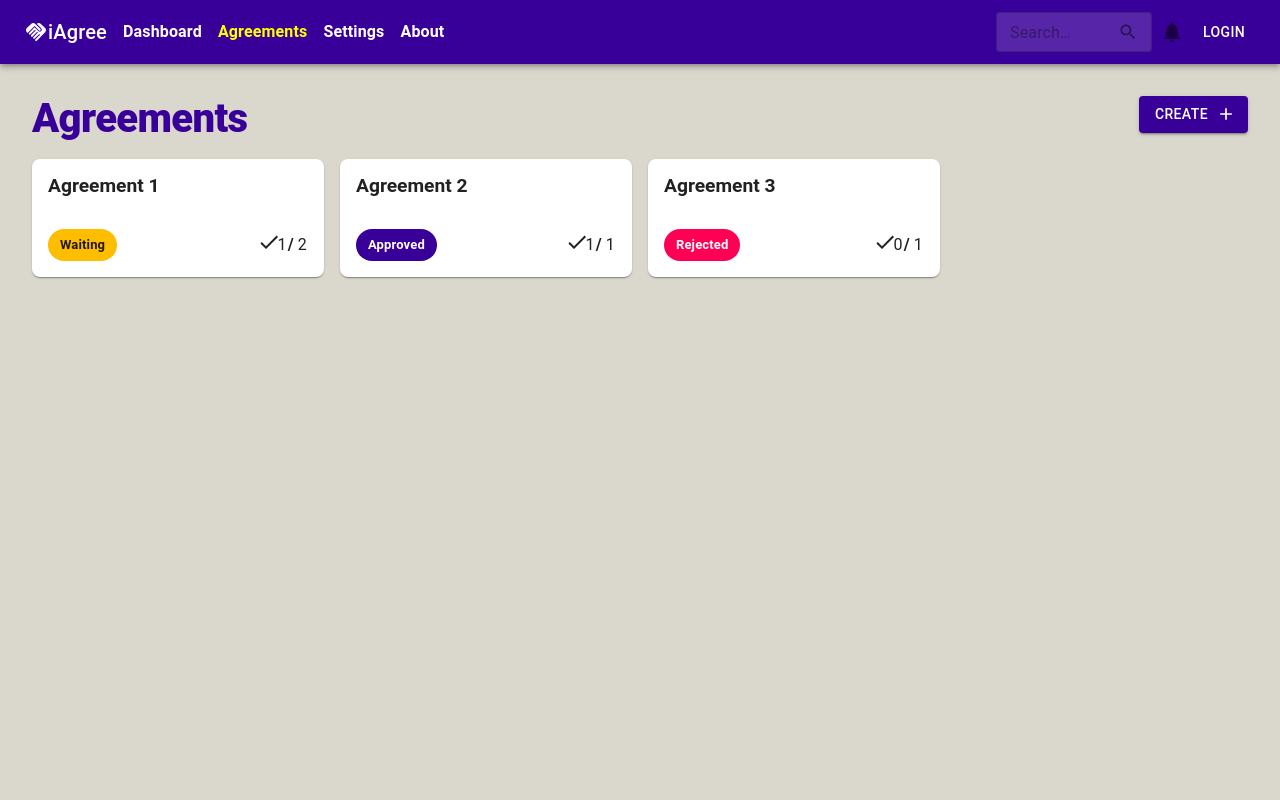
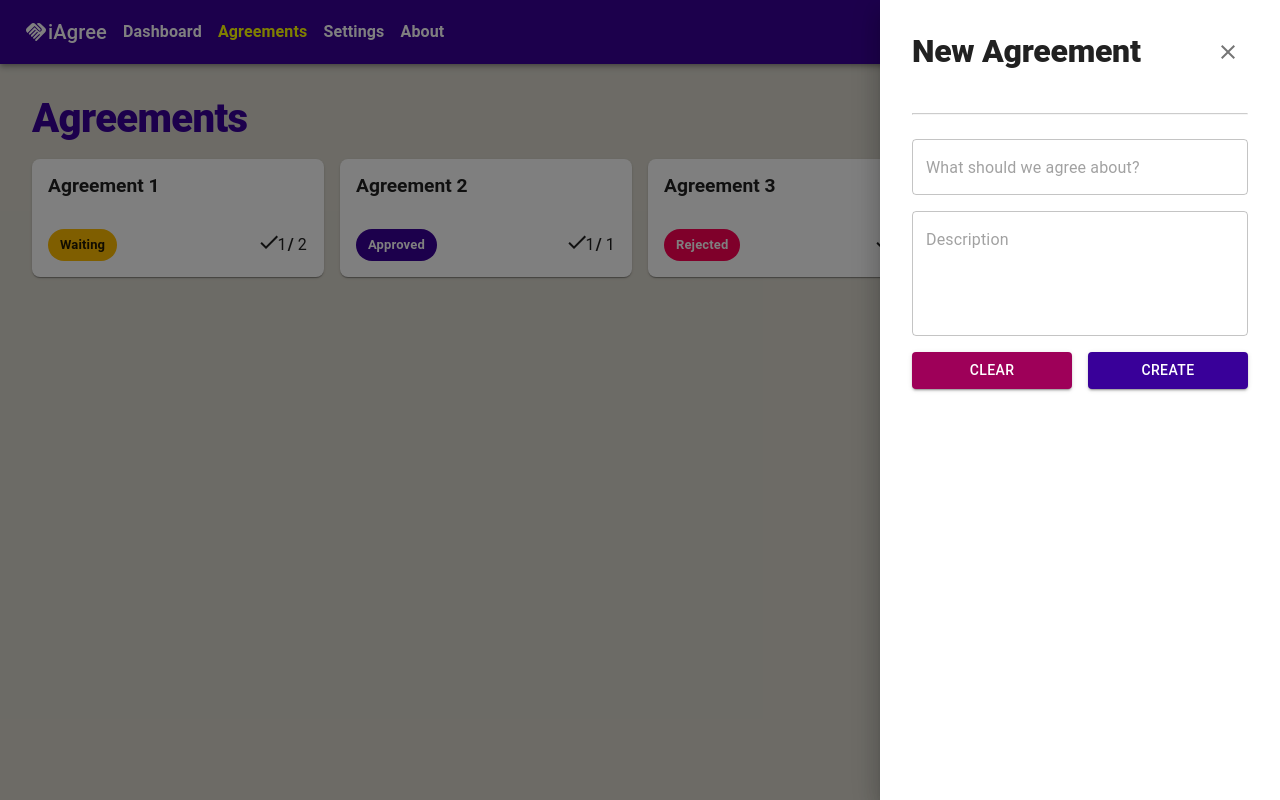
Before and after one commit to zackenichi/iAgree, a React (Create React App) app in the folder web/: page /agreements in a window 1280 px wide. Both pictures are taken after a click on the button "CREATE". Built offline with nearby package versions, Linux system fonts and the light colour scheme.

Commit message:
create UI

```diff
--- /dev/null
+++ b/web/src/components/AddScreen/AddScreen.tsx
@@ -0,0 +1,72 @@
+import {
+  Box,
+  Button,
+  Drawer,
+  Grid,
+  IconButton,
+  TextField,
+  Typography,
+} from '@mui/material';
+import { FC } from 'react';
+import CloseIcon from '@mui/icons-material/Close';
+import { Divider } from '../Divider';
+
+interface AddScreenProps {
+  open: boolean;
+  handleClose: () => void;
+}
+
+const AddScreen: FC<AddScreenProps> = ({ open, handleClose }) => {
+  return (
+    <Drawer anchor="right" open={open} onClose={handleClose}>
+      <Box sx={{ width: { md: 400, xs: '100vw' } }} p={4}>
+        <Grid container spacing={2}>
+          <Grid item xs={10}>
+            <Typography variant="h2">New Agreement</Typography>
+          </Grid>
+          <Grid item xs={2} textAlign="right">
+            <IconButton onClick={handleClose}>
+              <CloseIcon />
+            </IconButton>
+          </Grid>
+          <Grid item xs={12}>
+            <Divider />
+          </Grid>
+          <Grid item xs={12}>
+            <TextField
+              fullWidth
+              placeholder="What should we agree about?"
+              variant="outlined"
+              autoComplete="off"
+            />
+          </Grid>
+          <Grid item xs={12}>
+            <Box>
+              <TextField
+                autoComplete="off"
+                fullWidth
+                placeholder="Description"
+                multiline
+                minRows={4}
+                maxRows={Infinity}
+                variant="outlined"
+              />
+            </Box>
+          </Grid>
+          <Grid item xs={12} md={6}>
+            <Button variant="contained" fullWidth color="secondary">
+              Clear
+            </Button>
+          </Grid>
+          <Grid item xs={12} md={6}>
+            <Button variant="contained" fullWidth>
+              Create
+            </Button>
+          </Grid>
+        </Grid>
+      </Box>
+    </Drawer>
+  );
+};
+
+export { AddScreen };
--- /dev/null
+++ b/web/src/components/AddScreen/index.ts
@@ -0,0 +1 @@
+export * from './AddScreen';
--- a/web/src/App.tsx
+++ b/web/src/components/App/App.tsx
@@ -1,10 +1,10 @@
 import { Box } from '@mui/material';
 import { FC } from 'react';
 import { Routes, Route } from 'react-router-dom';
-import { routes as appRoutes } from './routes';
-import { Header } from './components/Header';
-import NotFound from './pages/NotFound';
-import { ContentArea } from './components/ContentArea';
+import { routes as appRoutes } from '../../routes';
+import { Header } from '../Header';
+import NotFound from '../../pages/NotFound';
+import { ContentArea } from '../ContentArea';
 
 const App: FC = () => {
   return (
@@ -40,4 +40,4 @@ const App: FC = () => {
   );
 };
 
-export default App;
+export { App };
--- /dev/null
+++ b/web/src/components/App/index.ts
@@ -0,0 +1 @@
+export * from './App';
--- /dev/null
+++ b/web/src/components/Divider/Divider.tsx
@@ -0,0 +1,21 @@
+import { FC } from 'react';
+
+interface DividerProps {
+  marginTop?: string | number;
+}
+
+const Divider: FC<DividerProps> = ({ marginTop = '25px' }) => {
+  return (
+    <hr
+      style={{
+        width: '100%',
+        color: '#E2E2E2',
+        marginTop,
+        height: '1px',
+        opacity: '0.5',
+      }}
+    />
+  );
+};
+
+export { Divider };
--- /dev/null
+++ b/web/src/components/Divider/index.ts
@@ -0,0 +1 @@
+export * from './Divider';
--- a/web/src/components/Header/Header.tsx
+++ b/web/src/components/Header/Header.tsx
@@ -5,7 +5,7 @@ import Typography from '@mui/material/Typography';
 import Button from '@mui/material/Button';
 import HandshakeIcon from '@mui/icons-material/Handshake';
 import { routes } from '../../routes';
-import { Link, useLocation } from 'react-router-dom';
+import { Link, useLocation, useNavigate } from 'react-router-dom';
 import { FC, useState } from 'react';
 import NotificationsIcon from '@mui/icons-material/Notifications';
 import { Badge, IconButton } from '@mui/material';
@@ -14,6 +14,8 @@ import { Search } from '../Search';
 const Header: FC = () => {
   const { pathname: current } = useLocation();
   const [notifCount, setNotifCount] = useState(0);
+
+  const navigate = useNavigate();
 
   // test action before we have db
   const handleAddNotif = () => {
@@ -25,14 +27,25 @@ const Header: FC = () => {
     setNotifCount(0);
   };
 
+  const handleLogoClick = () => {
+    navigate('/');
+  };
+
   return (
     <Box sx={{ flexGrow: 1, alignItems: 'center' }}>
       <AppBar position="static">
         <Toolbar>
-          <HandshakeIcon />
-          <Typography variant="h6" component="div">
-            iAgree
-          </Typography>
+          <Box
+            display="flex"
+            alignItems="center"
+            onClick={handleLogoClick}
+            sx={{ cursor: 'pointer ' }}
+          >
+            <HandshakeIcon />
+            <Typography variant="h6" component="div">
+              iAgree
+            </Typography>
+          </Box>
           <Box
             sx={{
               flexGrow: 1,
--- a/web/src/components/Search/Search.tsx
+++ b/web/src/components/Search/Search.tsx
@@ -19,6 +19,7 @@ const Search: FC = () => {
         inputRef={searchRef}
         inputProps={{
           'aria-label': 'search',
+          autoComplete: 'new-password',
           sx: {
             // color: 'white',
             transition: 'width 120ms ease-out',
@@ -27,6 +28,7 @@ const Search: FC = () => {
           },
         }}
         InputProps={{
+          sx: { height: '2.5rem' },
           endAdornment: (
             <InputAdornment position="end" sx={{ cursor: 'pointer' }}>
               <SearchIcon fontSize="small" />
--- a/web/src/index.tsx
+++ b/web/src/index.tsx
@@ -1,10 +1,10 @@
 import ReactDOM from 'react-dom/client';
 
-import App from './App';
 import { ThemeProvider } from '@emotion/react';
 import { theme } from './theme';
 import { CssBaseline } from '@mui/material';
 import { BrowserRouter } from 'react-router-dom';
+import { App } from './components/App';
 
 const root = ReactDOM.createRoot(
   document.getElementById('root') as HTMLElement
--- a/web/src/pages/Agreements.tsx
+++ b/web/src/pages/Agreements.tsx
@@ -1,11 +1,14 @@
-import { ReactElement, FC } from 'react';
+import { ReactElement, FC, useState } from 'react';
 import { Button, Grid, Typography } from '@mui/material';
 import AddIcon from '@mui/icons-material/Add';
 import { List as AgreementList } from '../components/List';
 import { NoItems } from '../components/UI';
 import { Agreement } from '../resources/interfaces/Agreement';
+import { AddScreen } from '../components/AddScreen';
 
 const Agreements: FC = (): ReactElement => {
+  const [openAdd, setOpenAdd] = useState(false);
+
   const agreements: Agreement[] = [
     {
       id: 1,
@@ -57,19 +60,33 @@ const Agreements: FC = (): ReactElement => {
     },
   ];
 
+  const handleOpenAdd = () => {
+    setOpenAdd(true);
+  };
+
+  const handleCloseAdd = () => {
+    setOpenAdd(false);
+  };
+
   return (
     <>
       <Grid item md={6} xs={12}>
         <Typography variant="h1">Agreements</Typography>
       </Grid>
       <Grid item md={6} xs={12} sx={{ textAlign: { md: 'right', xs: 'left' } }}>
-        <Button variant="contained" endIcon={<AddIcon />}>
+        <Button
+          variant="contained"
+          endIcon={<AddIcon />}
+          onClick={handleOpenAdd}
+        >
           Create
         </Button>
       </Grid>
       <Grid item xs={12}>
         {agreements.length ? <AgreementList data={agreements} /> : <NoItems />}
       </Grid>
+
+      <AddScreen open={openAdd} handleClose={handleCloseAdd} />
     </>
   );
 };
--- a/web/src/theme/theme.ts
+++ b/web/src/theme/theme.ts
@@ -30,7 +30,7 @@ const componentOverrides: ThemeOptions['components'] = {
   MuiInputBase: {
     styleOverrides: {
       root: {
-        height: '2.5rem',
+        // height: '2.5rem',
         borderRadius: '8px',
         backgroundColor: 'rgba(255, 255, 255, 0.15)',
         '&:hover': {
```
Also changed, not shown: 1 other file (tests, documents, lock files or other folders).
